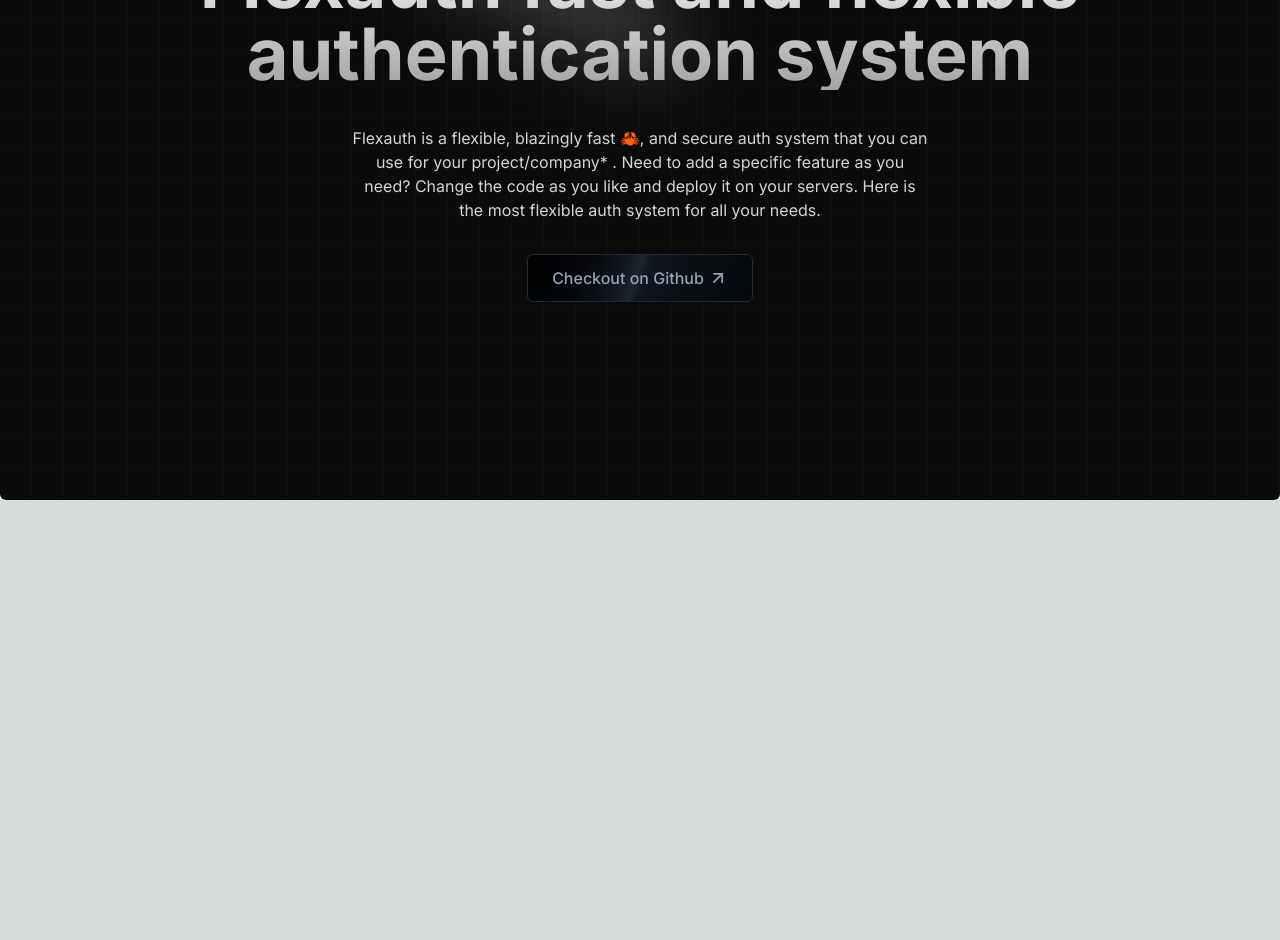
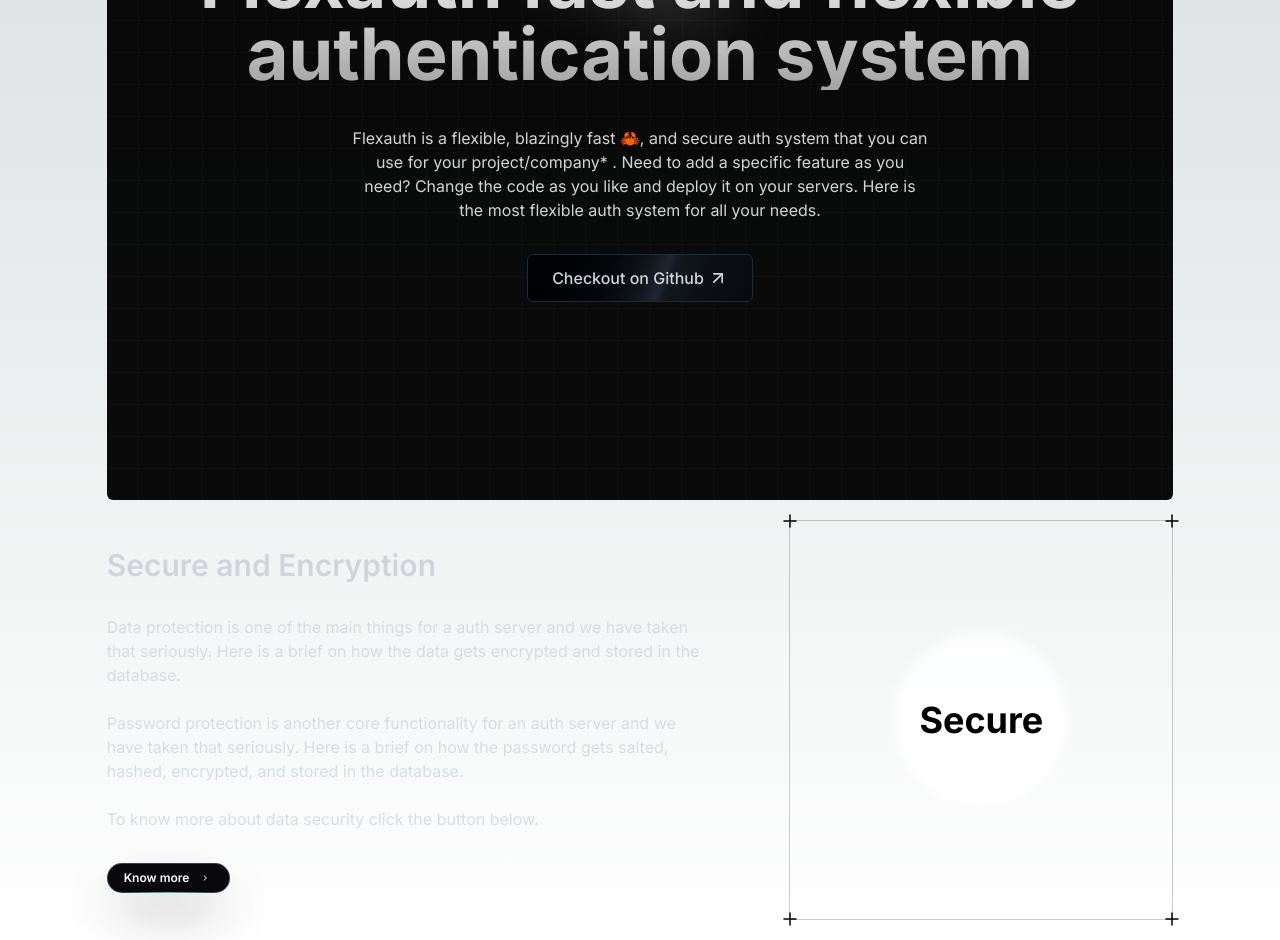
Before and after one commit to Debajyoti14/flexauth-website, a Next.js app: page / in a window 1280 px wide. Shown: the part 300-1240 px from the top of the page. Before the commit the page ends 800 px from the top, so only its background shows below. Built offline with nearby package versions, Linux system fonts and the light colour scheme.

Commit message:
Security section basic

```diff
--- a/app/globals.css
+++ b/app/globals.css
@@ -31,3 +31,19 @@
     text-wrap: balance;
   }
 }
+
+/* Hide scrollbar for Chrome, Safari, and Opera */
+html, body {
+  -webkit-overflow-scrolling: touch;
+}
+
+/* Hide scrollbar for IE, Edge and Firefox */
+html, body {
+  -ms-overflow-style: none;  /* IE and Edge */
+  scrollbar-width: none;  /* Firefox */
+}
+
+/* Hide scrollbar for Chrome, Safari, and Opera */
+html::-webkit-scrollbar, body::-webkit-scrollbar {
+  display: none;
+}
--- a/app/layout.tsx
+++ b/app/layout.tsx
@@ -18,7 +18,7 @@
 }>) {
   return (
     <html lang="en">
-      <body className={`${inter.className} relative`}>
+      <body className={`${inter.className} relative overflow-x-hidden w-10/12 mx-auto`}>
         <Navbar />
         {children}
       </body>
--- a/app/page.tsx
+++ b/app/page.tsx
@@ -1,9 +1,11 @@
+import About from "@/components/About";
 import Hero from "@/components/Hero";
 
 export default function Home() {
   return (
     <main>
       <Hero />
+      <About />
     </main>
   );
 }
--- /dev/null
+++ b/components/About.tsx
@@ -0,0 +1,53 @@
+import React from 'react'
+import { EvervaultCard, Icon } from './ui/evervault-card'
+
+const About = () => {
+    return (
+        <div className=' flex justify-between my-5 items-center'>
+            <div className=' flex flex-col  text-gray-300 pr-20'>
+                <h2 className=' text-3xl font-semibold'>Secure and Encryption</h2>
+                <p className='mt-8 opacity-80'>Data protection is one of the main things for a auth server and we have taken that seriously. Here is a brief on how the data gets encrypted and stored in the database.</p>
+                <p className=' mt-6 opacity-80'>Password protection is another core functionality for an auth server and we have taken that seriously. Here is a brief on how the password gets salted, hashed, encrypted, and stored in the database.</p>
+                <p className=' mt-6 opacity-80'>To know more about data security click the button below.</p>
+                <button className="bg-slate-800 w-fit mt-8 no-underline group cursor-pointer relative shadow-2xl shadow-zinc-900 rounded-full p-px text-xs font-semibold leading-6  text-white inline-block">
+                    <span className="absolute inset-0 overflow-hidden rounded-full">
+                        <span className="absolute inset-0 rounded-full bg-[image:radial-gradient(75%_100%_at_50%_0%,rgba(56,189,248,0.6)_0%,rgba(56,189,248,0)_75%)] opacity-0 transition-opacity duration-500 group-hover:opacity-100" />
+                    </span>
+                    <div className="relative flex space-x-2 items-center z-10 rounded-full bg-zinc-950 py-0.5 px-4 ring-1 ring-white/10 ">
+                        <span>
+                            Know more
+                        </span>
+                        <svg
+                            fill="none"
+                            height="16"
+                            viewBox="0 0 24 24"
+                            width="16"
+                            xmlns="http://www.w3.org/2000/svg"
+                        >
+                            <path
+                                d="M10.75 8.75L14.25 12L10.75 15.25"
+                                stroke="currentColor"
+                                strokeLinecap="round"
+                                strokeLinejoin="round"
+                                strokeWidth="1.5"
+                            />
+                        </svg>
+                    </div>
+                    <span className="absolute -bottom-0 left-[1.125rem] h-px w-[calc(100%-2.25rem)] bg-gradient-to-r from-emerald-400/0 via-emerald-400/90 to-emerald-400/0 transition-opacity duration-500 group-hover:opacity-40" />
+                </button>
+            </div>
+            <div className="border border-black/[0.2] dark:border-white/[0.2] flex flex-col items-start max-w-sm p-4 relative h-[25rem]">
+                <Icon className="absolute h-6 w-6 -top-3 -left-3 dark:text-white text-black" />
+                <Icon className="absolute h-6 w-6 -bottom-3 -left-3 dark:text-white text-black" />
+                <Icon className="absolute h-6 w-6 -top-3 -right-3 dark:text-white text-black" />
+                <Icon className="absolute h-6 w-6 -bottom-3 -right-3 dark:text-white text-black" />
+
+                <EvervaultCard text="Secure" />
+
+
+            </div>
+        </div>
+    )
+}
+
+export default About
--- a/components/Hero.tsx
+++ b/components/Hero.tsx
@@ -36,7 +36,7 @@
                     animate={{ opacity: 1, y: 0 }}
                     transition={{ delay: 1, duration: 1 }}
                     href="https://github.com/Rajdip019/flexauth" target="_blank">
-                    <button className="inline-flex h-12 mt-8 w-fit animate-shimmer items-center justify-center rounded-md border border-slate-800 bg-[linear-gradient(110deg,#000103,45%,#1e2631,55%,#000103)] bg-[length:200%_100%] px-6 font-medium text-slate-400 transition-colors focus:outline-none focus:ring-2 focus:ring-slate-400 focus:ring-offset-2 focus:ring-offset-slate-50">
+                    <button className="inline-flex h-12 mt-8 w-fit animate-shimmer items-center justify-center rounded-md border border-slate-800 bg-[linear-gradient(110deg,#000103,45%,#1e2631,55%,#000103)] bg-[length:200%_100%] px-6 font-medium text-gray-300 transition-colors focus:outline-none focus:ring-2 focus:ring-gray-400 focus:ring-offset-2 focus:ring-offset-gray-50">
                         Checkout on Github <FiArrowUpRight size={20} className="ml-1" />
                     </button>
                 </motion.a>
--- a/components/Shared/Navbar.tsx
+++ b/components/Shared/Navbar.tsx
@@ -12,8 +12,8 @@
             initial={{ opacity: 0, y: 50 }}
             animate={{ opacity: 1, y: 0 }}
             transition={{ duration: 1 }}
-            className='absolute mx-auto w-screen z-50 mt-5 text-gray-300'>
-            <div className='flex justify-between items-center px-10 rounded-full py-2 mx-5 sticky top-5' >
+            className='absolute mx-auto w-full z-50 mt-5 text-gray-300'>
+            <div className='flex justify-between items-center rounded-full py-2 sticky top-5' >
                 <div className=' flex items-center gap-2'>
                     <img src="/logo_tr_w.png" alt="" className='w-10' />
                     <h1 className=' text-2xl font-semibold'>Flexauth </h1>
--- /dev/null
+++ b/components/ui/evervault-card.tsx
@@ -0,0 +1,107 @@
+"use client";
+import { useMotionValue } from "framer-motion";
+import React, { useState, useEffect } from "react";
+import { useMotionTemplate, motion } from "framer-motion";
+import { cn } from "@/lib/utils";
+
+export const EvervaultCard = ({
+  text,
+  className,
+}: {
+  text?: string;
+  className?: string;
+}) => {
+  let mouseX = useMotionValue(0);
+  let mouseY = useMotionValue(0);
+
+  const [randomString, setRandomString] = useState("");
+
+  useEffect(() => {
+    let str = generateRandomString(1500);
+    setRandomString(str);
+  }, []);
+
+  function onMouseMove({ currentTarget, clientX, clientY }: any) {
+    let { left, top } = currentTarget.getBoundingClientRect();
+    mouseX.set(clientX - left);
+    mouseY.set(clientY - top);
+
+    const str = generateRandomString(1500);
+    setRandomString(str);
+  }
+
+  return (
+    <div
+      className={cn(
+        "p-0.5  bg-transparent aspect-square  flex items-center justify-center w-full h-full relative",
+        className
+      )}
+    >
+      <div
+        onMouseMove={onMouseMove}
+        className="group/card rounded-3xl w-full relative overflow-hidden bg-transparent flex items-center justify-center h-full"
+      >
+        <CardPattern
+          mouseX={mouseX}
+          mouseY={mouseY}
+          randomString={randomString}
+        />
+        <div className="relative z-10 flex items-center justify-center">
+          <div className="relative h-44 w-44  rounded-full flex items-center justify-center text-white font-bold text-4xl">
+            <div className="absolute w-full h-full bg-white/[0.8] dark:bg-black/[0.8] blur-sm rounded-full" />
+            <span className="dark:text-white text-black z-20">{text}</span>
+          </div>
+        </div>
+      </div>
+    </div>
+  );
+};
+
+export function CardPattern({ mouseX, mouseY, randomString }: any) {
+  let maskImage = useMotionTemplate`radial-gradient(250px at ${mouseX}px ${mouseY}px, white, transparent)`;
+  let style = { maskImage, WebkitMaskImage: maskImage };
+
+  return (
+    <div className="pointer-events-none">
+      <div className="absolute inset-0 rounded-2xl  [mask-image:linear-gradient(white,transparent)] group-hover/card:opacity-50"></div>
+      <motion.div
+        className="absolute inset-0 rounded-2xl bg-gradient-to-r from-green-500 to-blue-700 opacity-0  group-hover/card:opacity-100 backdrop-blur-xl transition duration-500"
+        style={style}
+      />
+      <motion.div
+        className="absolute inset-0 rounded-2xl opacity-0 mix-blend-overlay  group-hover/card:opacity-100"
+        style={style}
+      >
+        <p className="absolute inset-x-0 text-xs h-full break-words whitespace-pre-wrap text-white font-mono font-bold transition duration-500">
+          {randomString}
+        </p>
+      </motion.div>
+    </div>
+  );
+}
+
+const characters =
+  "ABCDEFGHIJKLMNOPQRSTUVWXYZabcdefghijklmnopqrstuvwxyz0123456789";
+export const generateRandomString = (length: number) => {
+  let result = "";
+  for (let i = 0; i < length; i++) {
+    result += characters.charAt(Math.floor(Math.random() * characters.length));
+  }
+  return result;
+};
+
+export const Icon = ({ className, ...rest }: any) => {
+  return (
+    <svg
+      xmlns="http://www.w3.org/2000/svg"
+      fill="none"
+      viewBox="0 0 24 24"
+      strokeWidth="1.5"
+      stroke="currentColor"
+      className={className}
+      {...rest}
+    >
+      <path strokeLinecap="round" strokeLinejoin="round" d="M12 6v12m6-6H6" />
+    </svg>
+  );
+};
```
